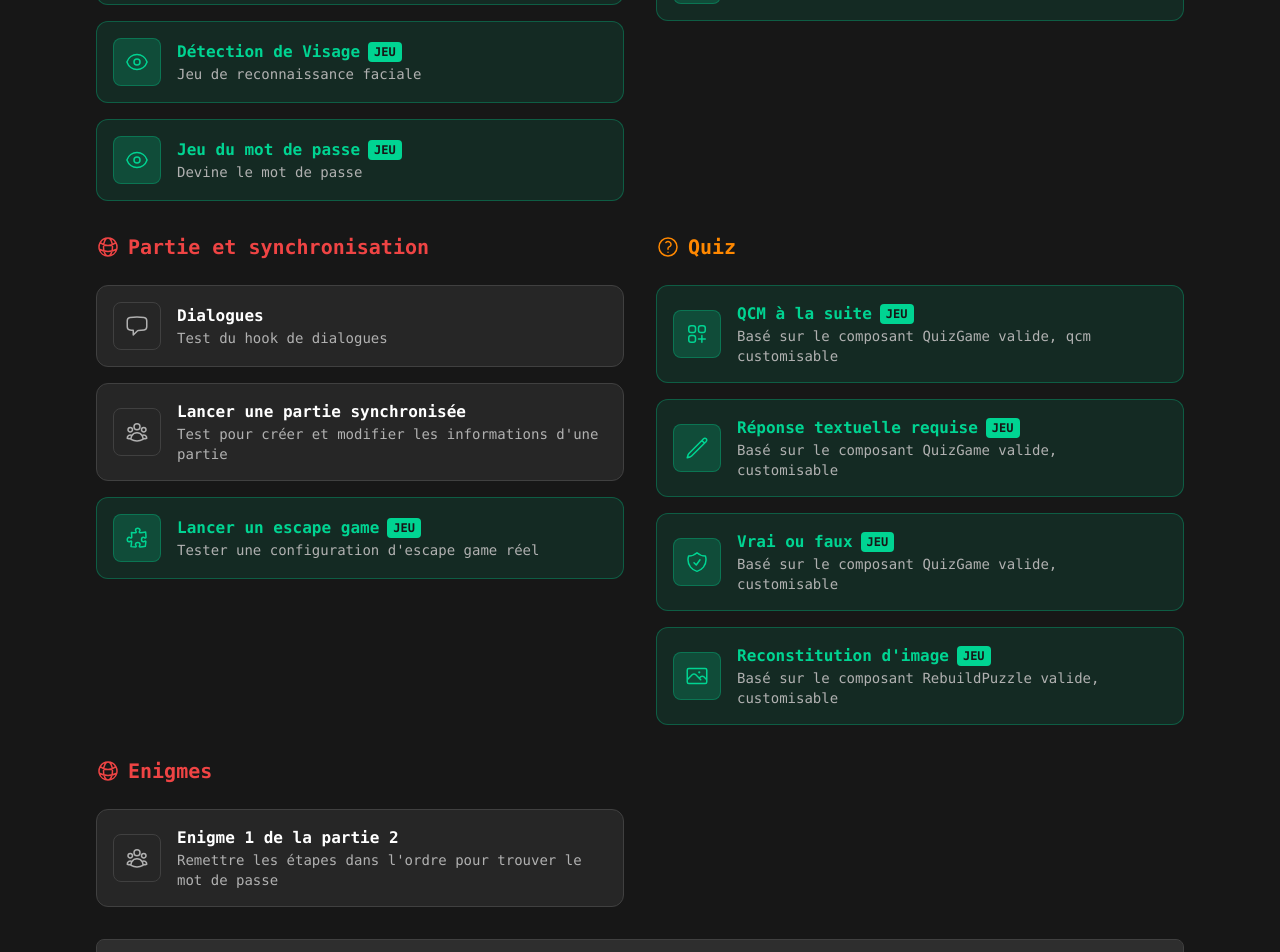
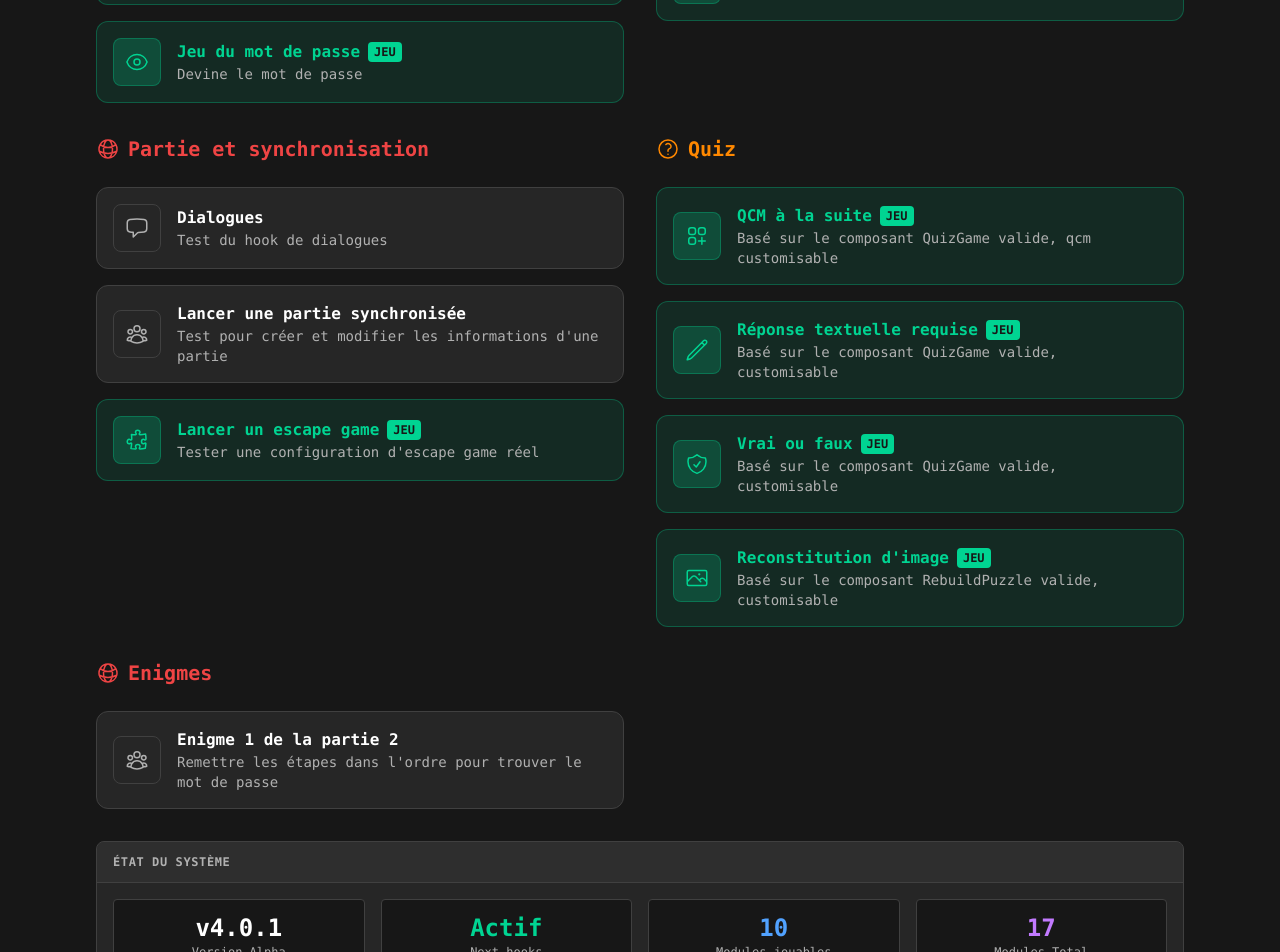
Before and after one commit to Sekaivi/MissionADA42, a Next.js app: page /alpha in a window 1280 px wide. Shown: the part 560-1512 px from the top of the page. Built offline with nearby package versions, Linux system fonts and the light colour scheme.

Commit message:
feat(Tutorial): Page tutoriel terminé
# Conflicts:
#	src/app/alpha/page.tsx

```diff
--- /dev/null
+++ b/src/app/alpha/camera-face-detector/page.tsx
@@ -0,0 +1,6 @@
+'use client';
+import CameraGame from '@/components/Tutorial/CameraGame';
+
+export default function Home() {
+    return <CameraGame onSuccess={() => console.log('success')} />;
+}
--- a/src/app/alpha/page.tsx
+++ b/src/app/alpha/page.tsx
@@ -59,13 +59,6 @@ const ALPHA_MODULES: ModuleGroup[] = [
                 isGame: true,
             },
             {
-                href: '/alpha/camera-face-detector',
-                title: 'Détection de Visage',
-                subtitle: 'Jeu de reconnaissance faciale',
-                icon: EyeIcon,
-                isGame: true,
-            },
-            {
                 href: '/alpha/password-game',
                 title: 'Jeu du mot de passe',
                 subtitle: 'Devine le mot de passe',
@@ -86,7 +79,7 @@ const ALPHA_MODULES: ModuleGroup[] = [
                 icon: CubeTransparentIcon,
             },
             {
-                href: '/alpha/sensors/orientation-puzzle-page',
+                href: '/alpha/sensors/orientation-game',
                 title: "Jeu d'inclinaison",
                 subtitle: 'Basé sur le composant OrientationPuzzle valide',
                 icon: DevicePhoneMobileIcon,
```
